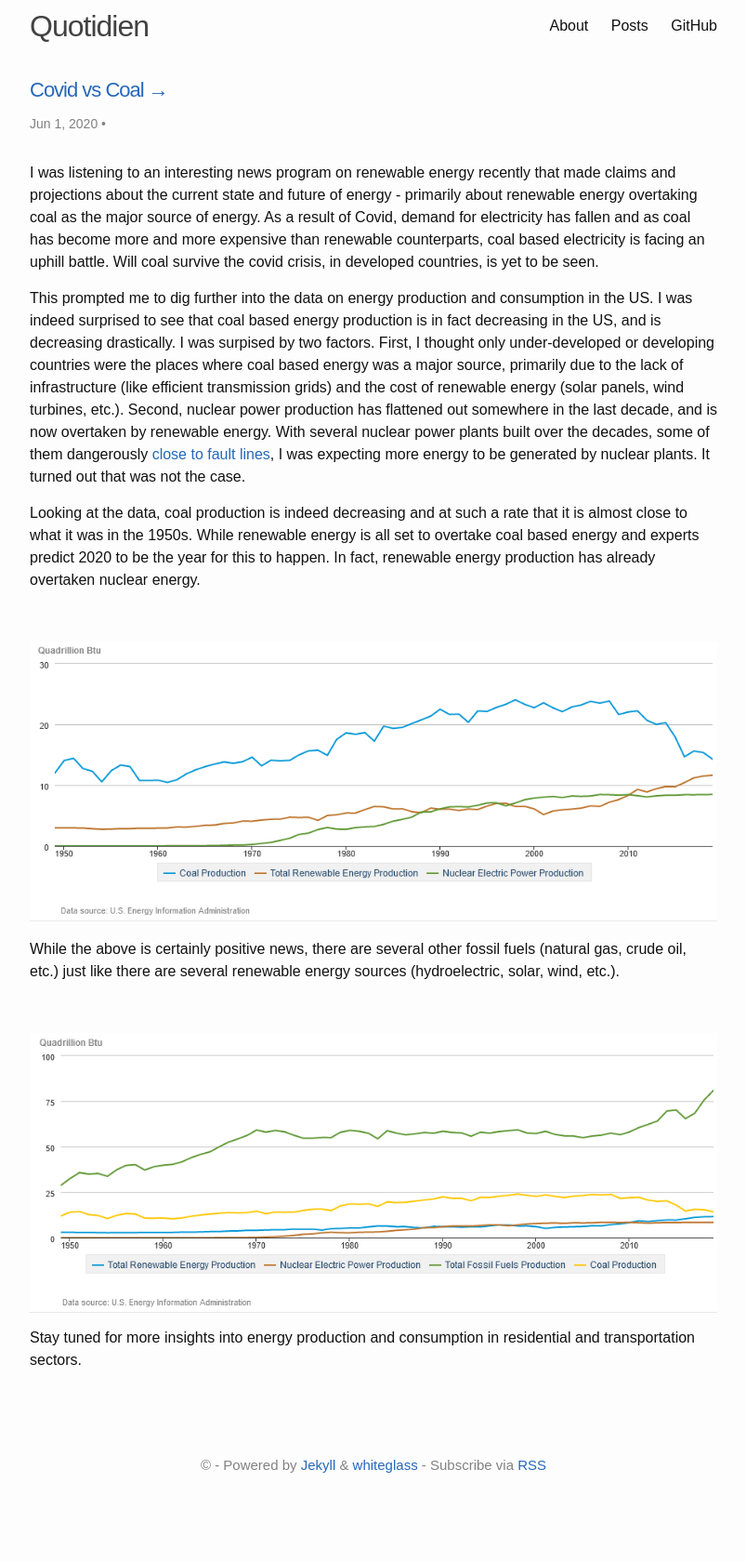
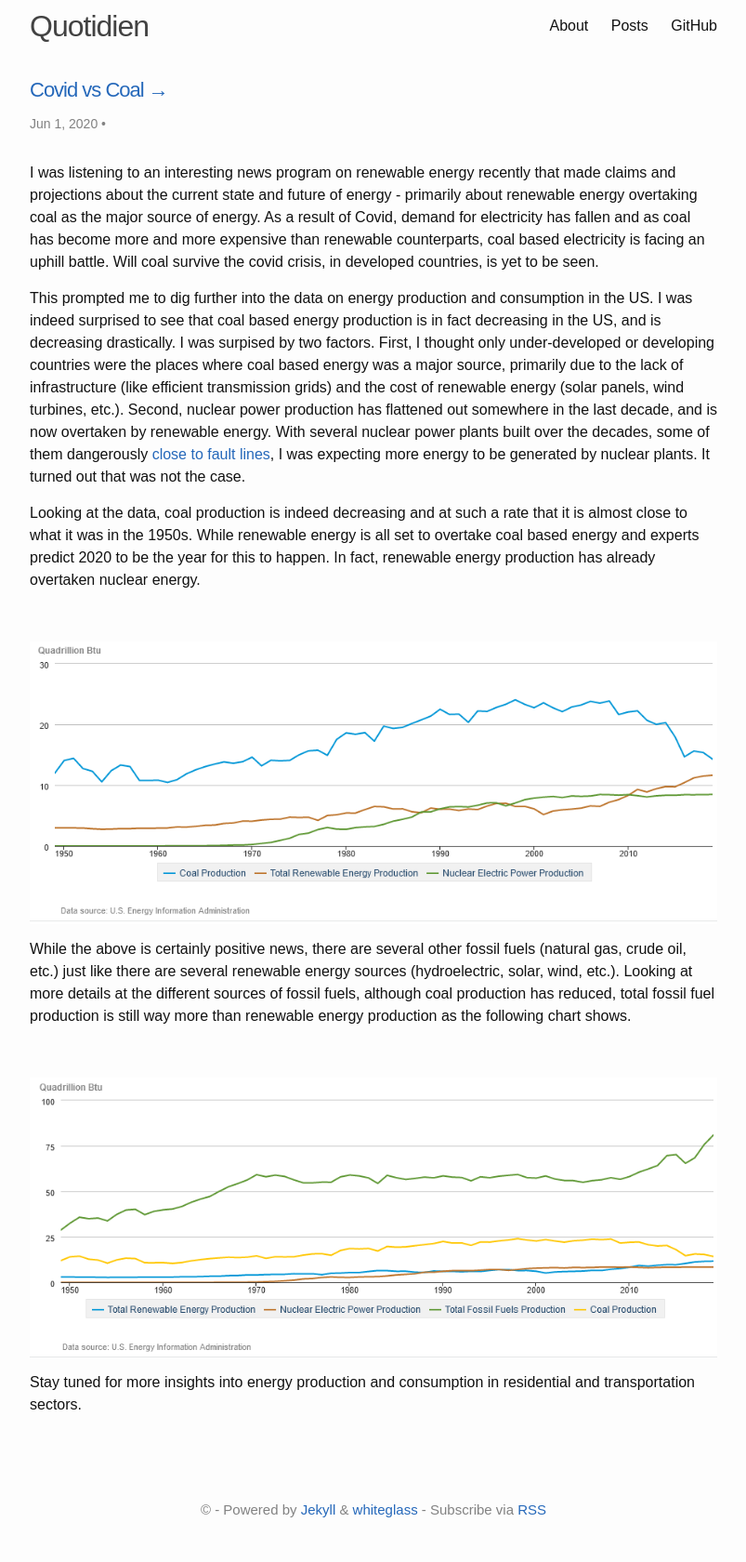
Before and after one commit to dotkay/dotkay.github.io, a Jekyll site: the page built from _posts/2020-06-01-covid-vs-coal.md, in a window 1280 px wide. Shown: the whole page at 93% size, without its empty margins (238-1041 px from the left). Built offline with Jekyll 4.4.1, drawn with Linux system fonts in a browser that asks for light colours; before the commit the page ends 1632 px from its top, so only the background shows below that.

Commit message:
post on coal and covid - updated

```diff
--- a/_posts/2020-06-01-covid-vs-coal.md
+++ b/_posts/2020-06-01-covid-vs-coal.md
@@ -17,7 +17,7 @@ Looking at the data, coal production is indeed decreasing and at such a rate tha
 ![Coal vs Renewable Energy](/assets/images/energy/coal_vs_renewable.PNG){:class="img=responsive"}
 </div>
 
-While the above is certainly positive news, there are several other fossil fuels (natural gas, crude oil, etc.) just like there are several renewable energy sources (hydroelectric,  solar, wind, etc.).
+While the above is certainly positive news, there are several other fossil fuels (natural gas, crude oil, etc.) just like there are several renewable energy sources (hydroelectric,  solar, wind, etc.). Looking at more details at the different sources of fossil fuels, although coal production has reduced, total fossil fuel production is still way more than renewable energy production as the following chart shows.
 
 <br>
 <div class="img_container">
```
